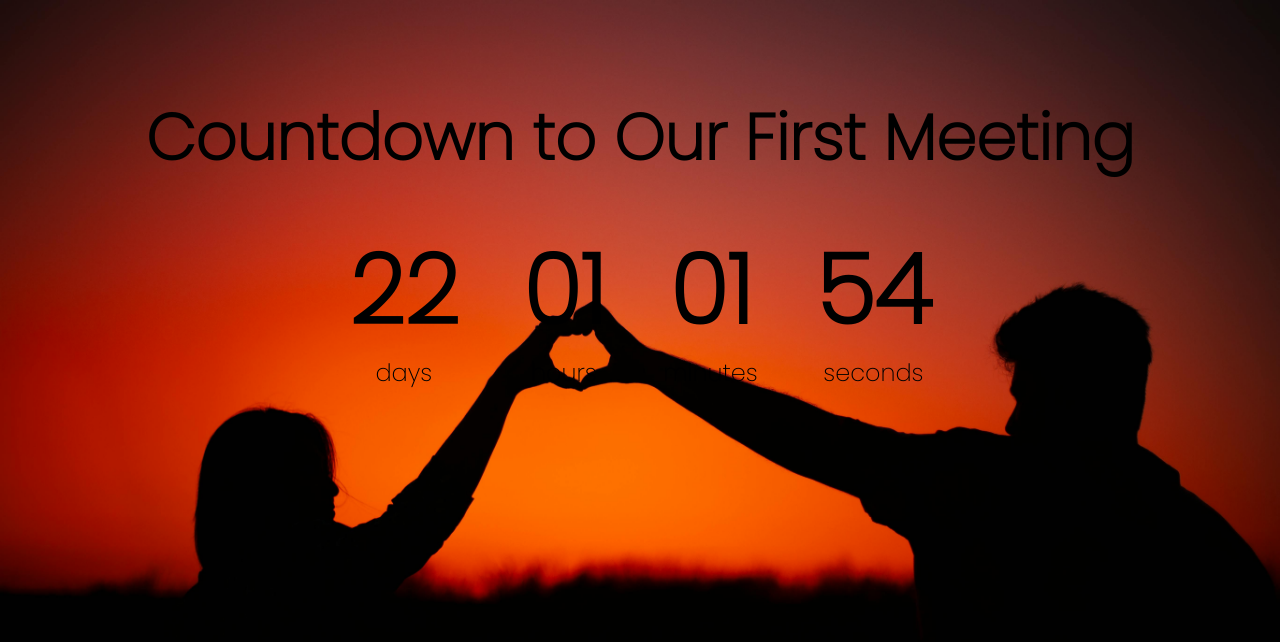
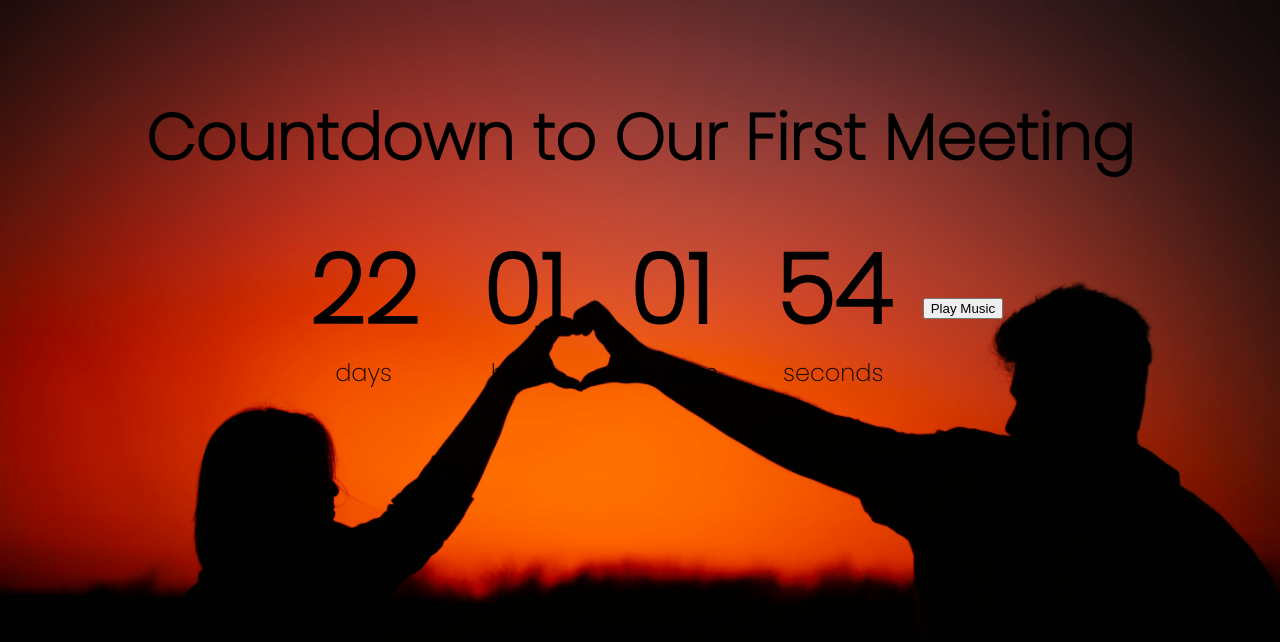
Before and after one commit to Mounza/mounza.github.io, a plain HTML site: page index.html in a window 1280 px wide. Drawn offline with Linux system fonts and the light colour scheme.

Commit message:
Update index.html

```diff
--- a/index.html
+++ b/index.html
@@ -27,6 +27,7 @@
 				<p class="big-text" id="seconds">0</p>
 				<span>seconds</span>
 			</div>
+			<button id="play-button">Play Music</button>
 		</div>
 		<audio id="background-music" autoplay loop>
 			<source src="song.mp3" type="audio/mpeg">
```
